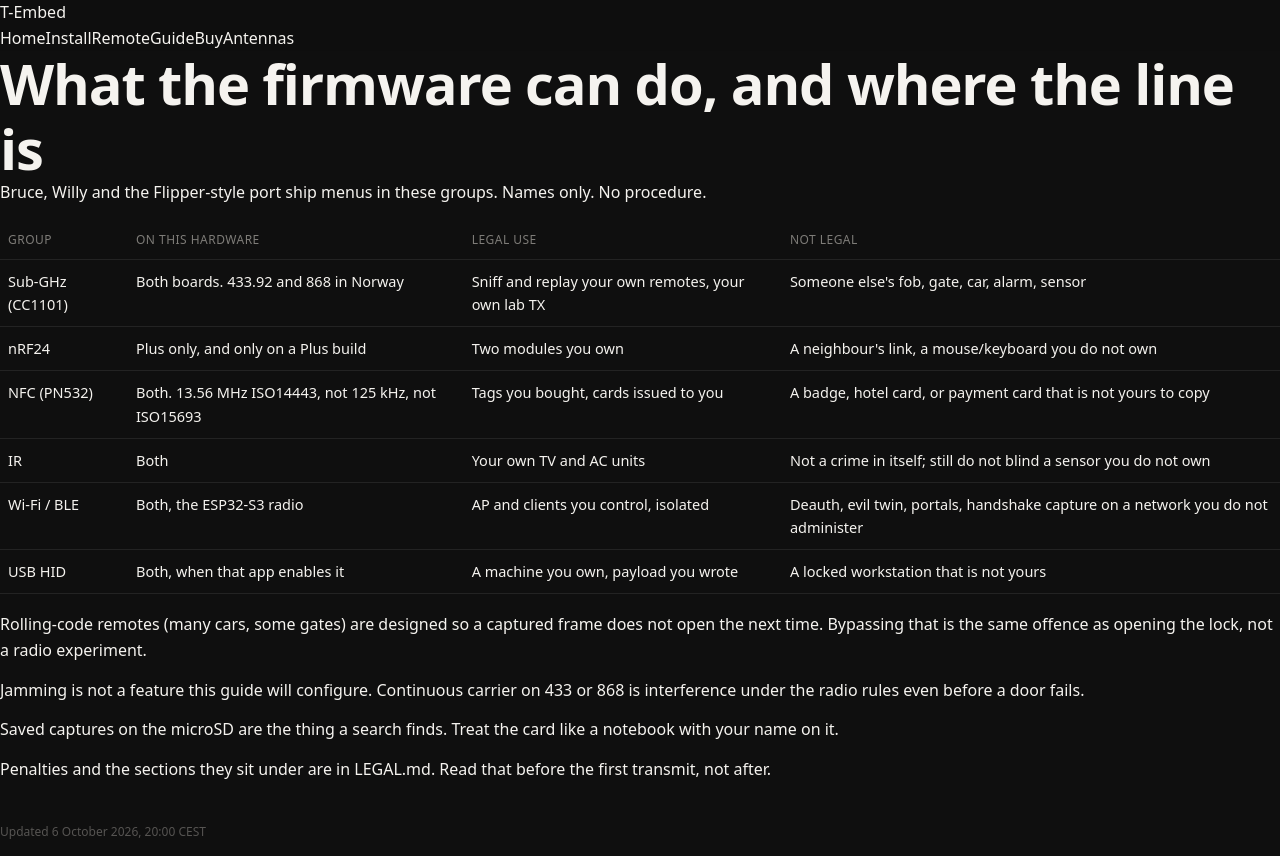
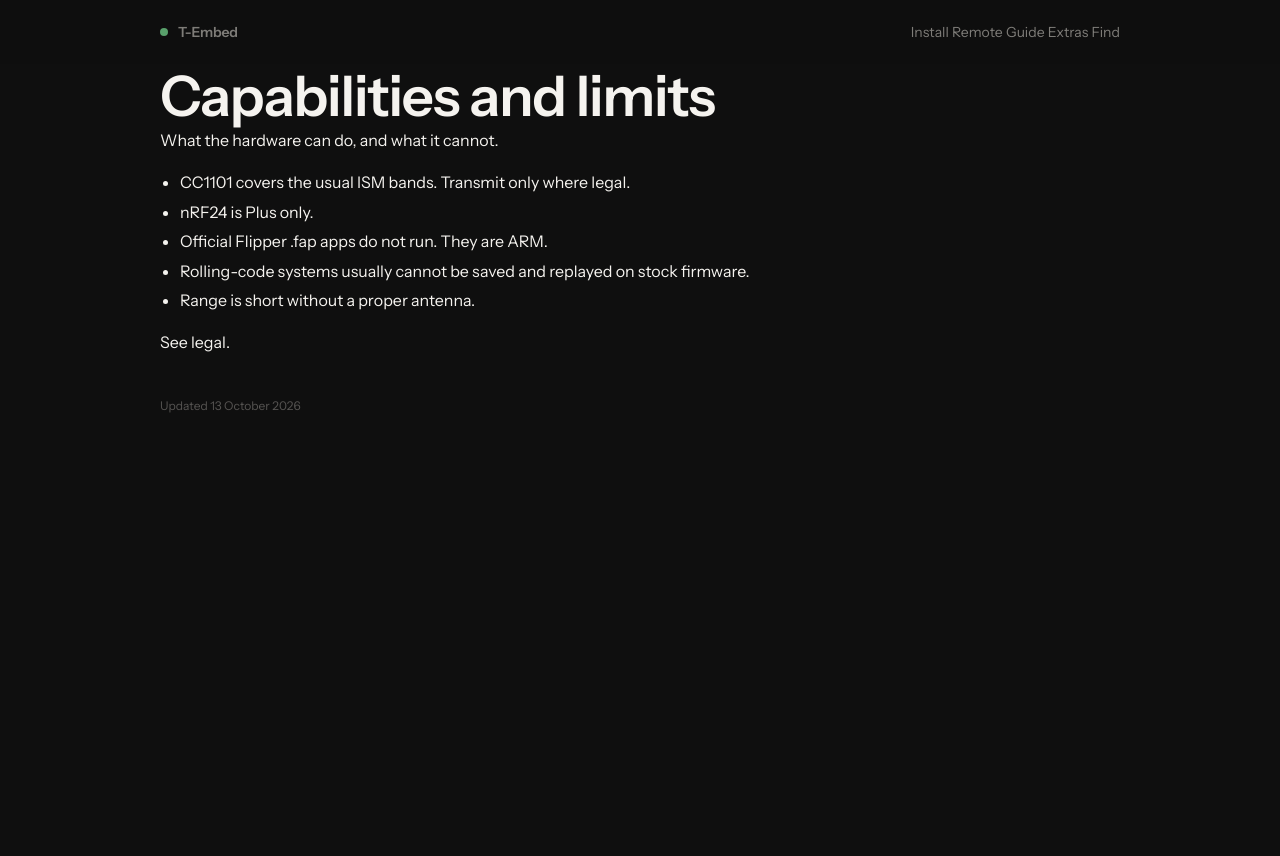
Before and after one commit to iinze0/iinze0.github.io, a plain HTML site: page 07-capabilities-and-limits.html in a window 1280 px wide. After the commit the page ends 800 px from the top, so only its background shows below. Drawn offline with Linux system fonts and the light colour scheme.

Commit message:
Apply new design to remaining pages

```diff
--- a/07-capabilities-and-limits.html
+++ b/07-capabilities-and-limits.html
@@ -1,56 +1,40 @@
-<!DOCTYPE html><html lang="en"><head><meta charset="utf-8"><meta name="viewport" content="width=device-width, initial-scale=1"><title>Limits — T-Embed</title><link rel="stylesheet" href="assets/site.css"></head><body><header class="bar"><a class="mark" href="index.html">T-Embed</a><nav>
-<a href="index.html">Home</a><a href="install.html">Install</a><a href="remote.html">Remote</a><a href="guide.html">Guide</a><a href="08-buy.html">Buy</a><a href="11-antennas.html">Antennas</a>
-</nav></header><main><h1>What the firmware can do, and where the line is</h1>
-<p>Bruce, Willy and the Flipper-style port ship menus in these groups. Names only. No procedure.</p>
-<table>
-<thead>
-<tr>
-<th>Group</th>
-<th>On this hardware</th>
-<th>Legal use</th>
-<th>Not legal</th>
-</tr>
-</thead>
-<tbody>
-<tr>
-<td>Sub-GHz (CC1101)</td>
-<td>Both boards. 433.92 and 868 in Norway</td>
-<td>Sniff and replay your own remotes, your own lab TX</td>
-<td>Someone else's fob, gate, car, alarm, sensor</td>
-</tr>
-<tr>
-<td>nRF24</td>
-<td>Plus only, and only on a Plus build</td>
-<td>Two modules you own</td>
-<td>A neighbour's link, a mouse/keyboard you do not own</td>
-</tr>
-<tr>
-<td>NFC (PN532)</td>
-<td>Both. 13.56 MHz ISO14443, not 125 kHz, not ISO15693</td>
-<td>Tags you bought, cards issued to you</td>
-<td>A badge, hotel card, or payment card that is not yours to copy</td>
-</tr>
-<tr>
-<td>IR</td>
-<td>Both</td>
-<td>Your own TV and AC units</td>
-<td>Not a crime in itself; still do not blind a sensor you do not own</td>
-</tr>
-<tr>
-<td>Wi-Fi / BLE</td>
-<td>Both, the ESP32-S3 radio</td>
-<td>AP and clients you control, isolated</td>
-<td>Deauth, evil twin, portals, handshake capture on a network you do not administer</td>
-</tr>
-<tr>
-<td>USB HID</td>
-<td>Both, when that app enables it</td>
-<td>A machine you own, payload you wrote</td>
-<td>A locked workstation that is not yours</td>
-</tr>
-</tbody>
-</table>
-<p>Rolling-code remotes (many cars, some gates) are designed so a captured frame does not open the next time. Bypassing that is the same offence as opening the lock, not a radio experiment.</p>
-<p>Jamming is not a feature this guide will configure. Continuous carrier on 433 or 868 is interference under the radio rules even before a door fails.</p>
-<p>Saved captures on the microSD are the thing a search finds. Treat the card like a notebook with your name on it.</p>
-<p>Penalties and the sections they sit under are in <a href="legal.html">LEGAL.md</a>. Read that before the first transmit, not after.</p><p class="stamp">Updated 6 October 2026, 20:00 CEST</p></main></body></html>
+<!doctype html>
+<html lang="en">
+<head>
+<meta charset="utf-8">
+<meta name="viewport" content="width=device-width,initial-scale=1">
+<meta name="color-scheme" content="dark">
+<title>Capabilities and limits — T-Embed</title>
+<link rel="preconnect" href="https://fonts.googleapis.com">
+<link rel="preconnect" href="https://fonts.gstatic.com" crossorigin>
+<link href="https://fonts.googleapis.com/css2?family=Instrument+Sans:wght@400;500;600&family=Instrument+Serif:ital@1&display=swap" rel="stylesheet">
+<link rel="stylesheet" href="assets/site.css">
+</head>
+<body>
+<header>
+<div class="wrap nav">
+<a class="brand" href="index.html"><span class="dot"></span>T-Embed</a>
+<nav class="sp">
+<a href="install.html">Install</a>
+<a href="remote.html">Remote</a>
+<a href="guide.html">Guide</a>
+<a href="14-software-extras.html">Extras</a>
+<a href="15-finding-features.html">Find</a>
+</nav>
+</div>
+</header>
+<main class="wrap">
+<h1>Capabilities and limits</h1>
+<p>What the hardware can do, and what it cannot.</p>
+<ul>
+<li>CC1101 covers the usual ISM bands. Transmit only where legal.</li>
+<li>nRF24 is Plus only.</li>
+<li>Official Flipper .fap apps do not run. They are ARM.</li>
+<li>Rolling-code systems usually cannot be saved and replayed on stock firmware.</li>
+<li>Range is short without a proper antenna.</li>
+</ul>
+<p>See <a href="legal.html">legal</a>.</p>
+<p class="stamp">Updated 13 October 2026</p>
+</main>
+</body>
+</html>
```
Also changed, not shown: 13-need-to-know.html (+40 -22 lines).
